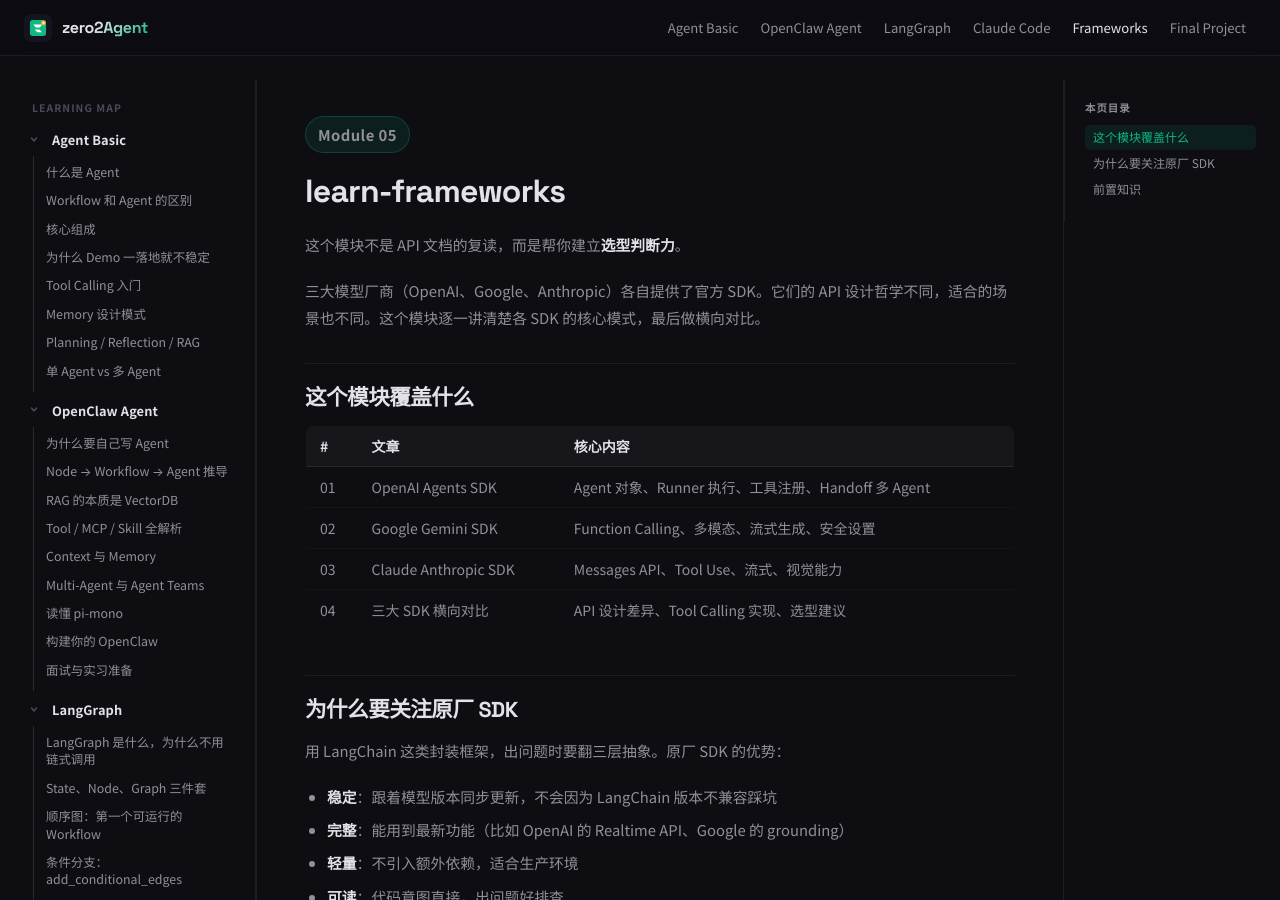
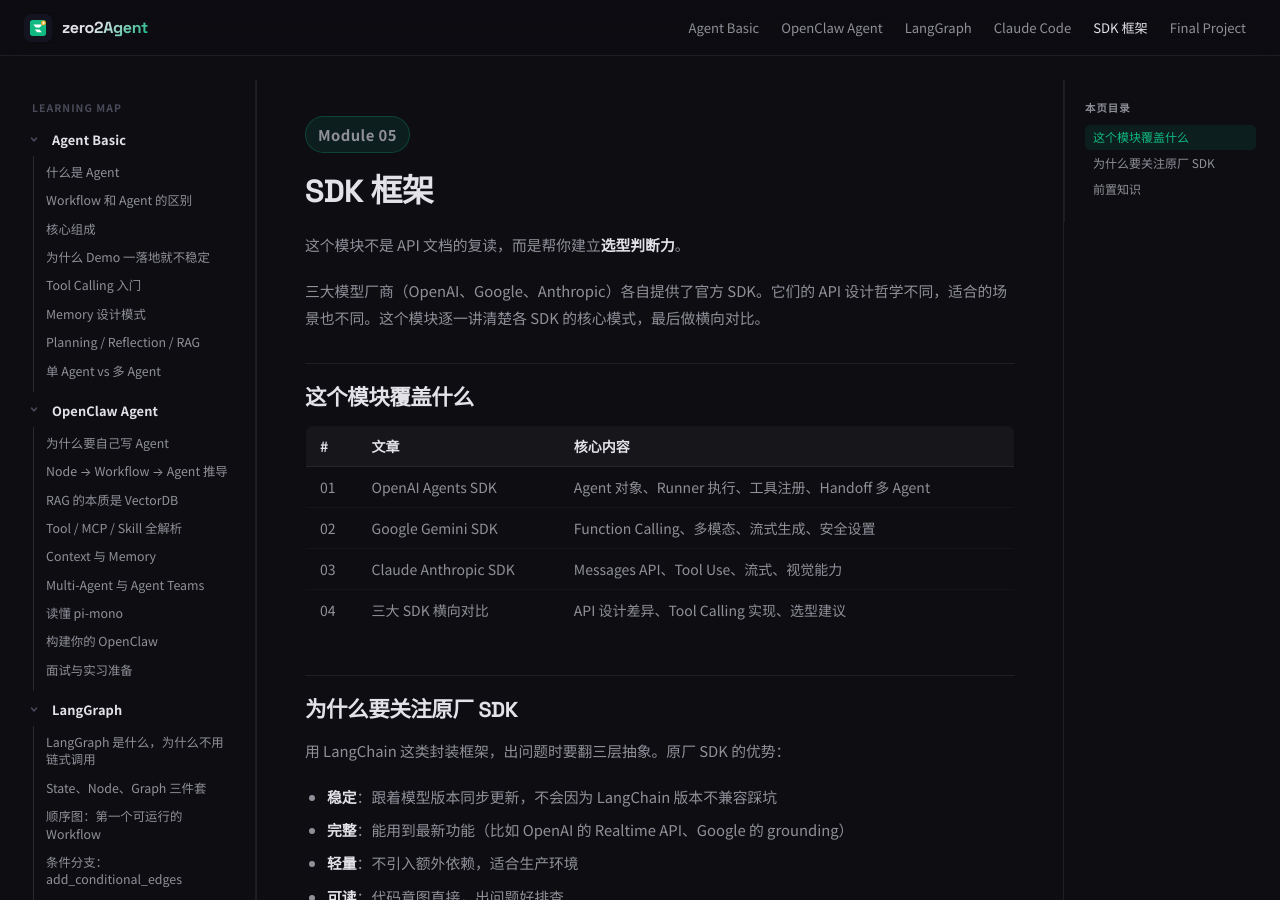
Before and after one commit to ranxi2001/zero2Agent, a Jekyll site: the page built from learn-frameworks/index.md, in a window 1280 px wide and 900 px high. Built offline with Jekyll 4.4.1, drawn with Linux system fonts in a browser that asks for light colours.

Commit message:
rename: Frameworks 模块改名为 SDK 框架
Co-Authored-By: Claude Sonnet 4.6 <noreply@anthropic.com>

```diff
--- a/_data/nav.yml
+++ b/_data/nav.yml
@@ -83,7 +83,7 @@ modules:
         slug: "11-autonomous-agents"
       - title: "Worktree 隔离：多 Agent 并行不踩踏"
         slug: "12-worktree-isolation"
-  - title: "Frameworks"
+  - title: "SDK 框架"
     slug: "learn-frameworks"
     articles:
       - title: "OpenAI Agents SDK：Agent、Tool、Handoff"
--- a/index.html
+++ b/index.html
@@ -117,7 +117,7 @@
                             <div class="roadmap-index">05</div>
                             <span style="font-size:0.72rem;font-weight:600;font-family:'JetBrains Mono',monospace;padding:3px 8px;border-radius:999px;color:#10b981;background:rgba(16,185,129,0.15);border:1px solid rgba(16,185,129,0.2);">4 篇 · 完成</span>
                         </div>
-                        <h3>learn-frameworks</h3>
+                        <h3>SDK 框架</h3>
                         <p>OpenAI Agents SDK、Google Gemini SDK、Claude Anthropic SDK 核心用法精讲，三大原厂 SDK 横向对比与选型建议。</p>
                     </a>
 
--- a/learn-frameworks/index.md
+++ b/learn-frameworks/index.md
@@ -1,11 +1,11 @@
 ---
 layout: default
-title: learn-frameworks
+title: SDK 框架
 description: OpenAI Agents SDK、Google Gemini SDK、Claude Anthropic SDK——三大原厂 SDK 的核心用法与选型指南
 eyebrow: Module 05
 ---
 
-# learn-frameworks
+# SDK 框架
 
 这个模块不是 API 文档的复读，而是帮你建立**选型判断力**。
 
```
